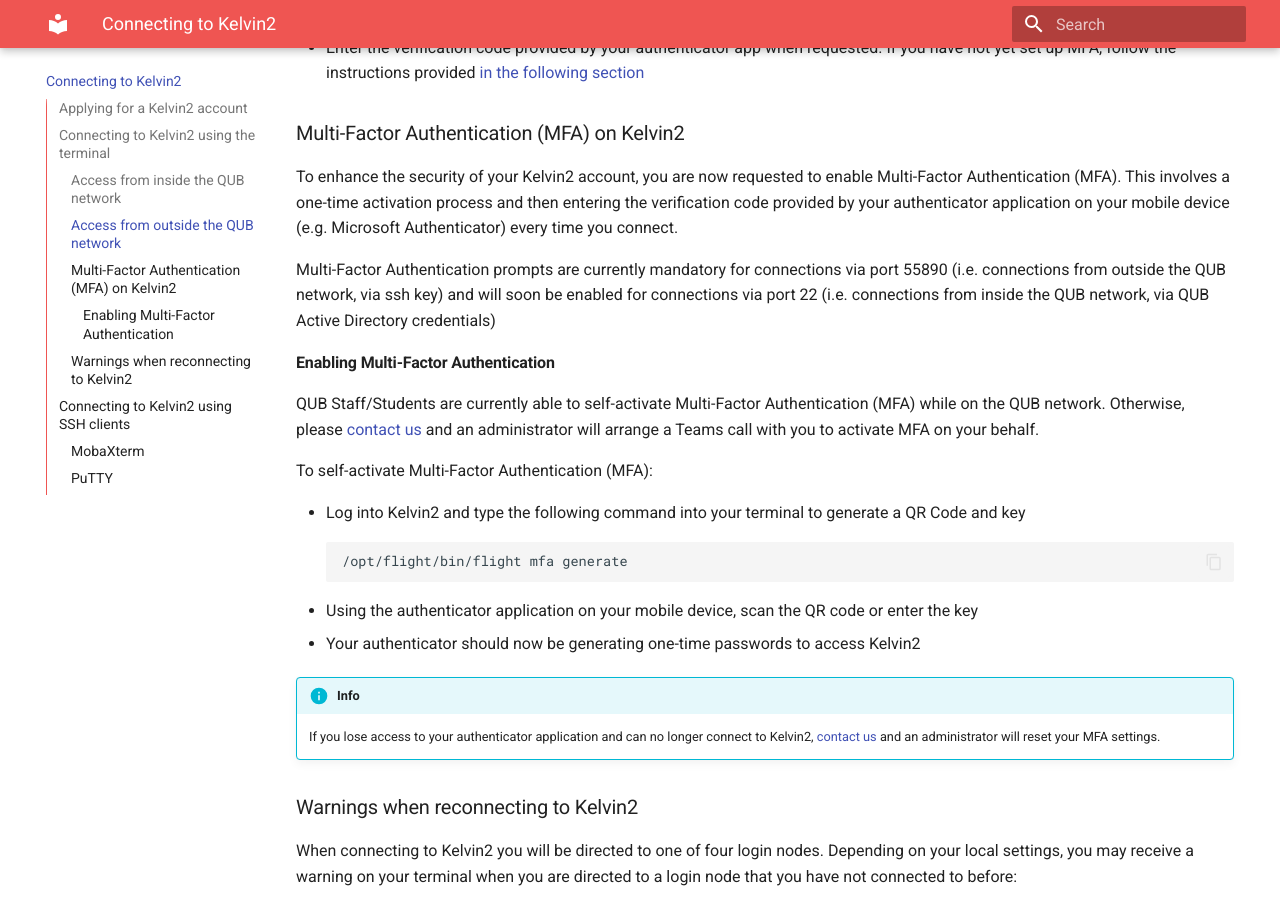
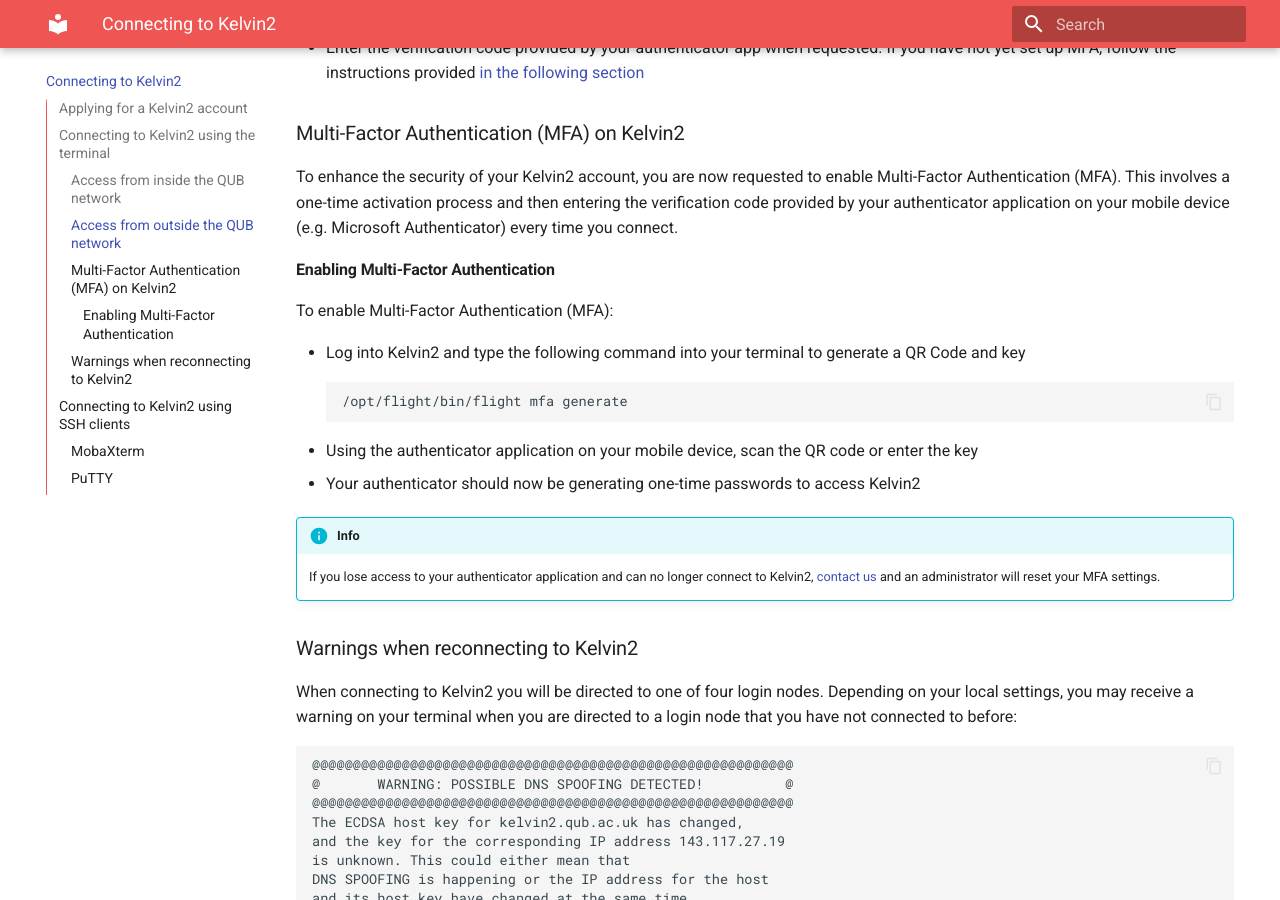
Before and after one commit to ethanbradley/nihpc-documentation, an MkDocs documentation site: the page built from docs/Connecting to Kelvin2.md, in a window 1280 px wide and 900 px high, scrolled down 2530 px. Built offline with MkDocs 1.6.1 and Material for MkDocs 9.7.7, drawn with Linux system fonts in a browser that asks for light colours; some of the changed text lies outside the part shown.

Commit message:
Update Connecting to Kelvin2.md

````diff
--- a/docs/Connecting to Kelvin2.md
+++ b/docs/Connecting to Kelvin2.md
@@ -25,7 +25,7 @@
 
 !!! warning
 
-    It will soon become mandatory to have MFA enabled on your Kelvin2 account. To set up MFA, follow the instructions provided [further down this page](#multi-factor-authentication-mfa-on-kelvin2).
+    It is now mandatory to have MFA enabled on your Kelvin2 account. To set up MFA, follow the instructions provided [further down this page](#multi-factor-authentication-mfa-on-kelvin2).
 
 ### Access from outside the QUB network
 
@@ -123,14 +123,9 @@
 
 To enhance the security of your Kelvin2 account, you are now requested to enable Multi-Factor Authentication (MFA). This involves a one-time activation process and then entering the verification code provided by your authenticator application on your mobile device (e.g. Microsoft Authenticator) every time you connect.
 
-Multi-Factor Authentication prompts are currently mandatory for connections via port 55890 (i.e. connections from outside the QUB network, via ssh key) and will soon be enabled for connections via port 22 (i.e. connections from inside the QUB network, via QUB Active Directory credentials)
-
-
 #### Enabling Multi-Factor Authentication
 
-QUB Staff/Students are currently able to self-activate Multi-Factor Authentication (MFA) while on the QUB network. Otherwise, please [contact us](https://www.ni-hpc.ac.uk/contact/){target=_blank} and an administrator will arrange a Teams call with you to activate MFA on your behalf.
-
-To self-activate Multi-Factor Authentication (MFA):
+To enable Multi-Factor Authentication (MFA):
 
   - Log into Kelvin2 and type the following command into your terminal to generate a QR Code and key
     ```bash
````
